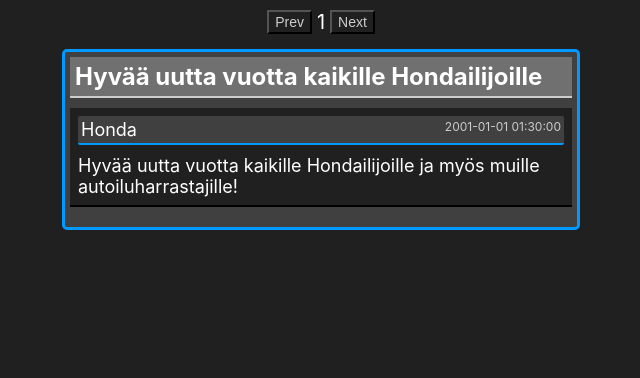
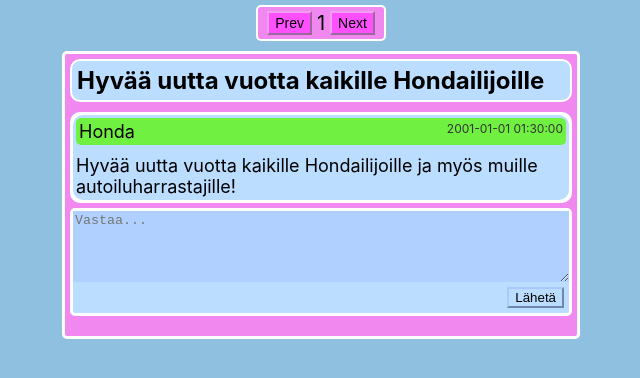
Before and after one commit to JokkeT/emodim-front, a React (Create React App) app in the folder front/message-analyzer/: page / in a window 1280 px wide. Shown: the top 378 px of the page, without its empty margins (319-959 px from the left). Built offline with nearby package versions, Linux system fonts and the light colour scheme.

Commit message:
color scheme change, response field first version

```diff
--- a/front/message-analyzer/public/index.html
+++ b/front/message-analyzer/public/index.html
@@ -6,7 +6,7 @@
   <meta name="viewport" content="width=device-width, initial-scale=1" />
   <meta name="theme-color" content="#000000" />
   <meta name="description" content="Web site created using create-react-app" />
-  <title>Forum Simulator</title>
+  <title>Message Analyzer</title>
 </head>
 
 <body>
--- a/front/message-analyzer/src/components/layout/layout.css
+++ b/front/message-analyzer/src/components/layout/layout.css
@@ -1,5 +1,5 @@
 .layout {
-    background-color: #202020;
+    background-color: #90c0e0;
     width: 100%;
     height: 100%;
     min-height: 100vh;
--- a/front/message-analyzer/src/components/message/message.css
+++ b/front/message-analyzer/src/components/message/message.css
@@ -1,8 +1,9 @@
 .message-box {
     margin: 3px 0px 10px 20px;
     padding: 3px;
-    background-color: #202020;
-    border-bottom: 2px black solid;
+    background-color: #bdf;
+    border: 3px white solid;
+    border-radius: 10px;
     font-size: 18px;
 }
 
@@ -10,20 +11,17 @@
     display: flex;
     flex-flow: row;
     justify-content: space-between;
-    background-color: #404040;
+    background-color: #70f040;
     margin-bottom: 10px;
     padding: 3px;
-    border-bottom: 2px #0099ff solid;
-    border-radius: 2px;
+    border-radius: 5px;
 }
 
 .date {
     font-size: 12px;
-    color: #cccccc;
+    color: #333;
 }
 
 .response {
-    background-color: #303030;
-    border-left: solid 1px #0099ff;
-    border-bottom: solid 1px #0099ff;
+    background-color: #add;
 }
--- a/front/message-analyzer/src/components/messageArea/messageArea.css
+++ b/front/message-analyzer/src/components/messageArea/messageArea.css
@@ -1,15 +1,15 @@
 
 .thread-start {
     margin: 5px;
-    padding: 5px;
-    background-color: #202020;
-    border-bottom: 2px black solid;
+    background-color: #fff;
+    border: 3px white solid;
     font-size: 18px;
+    border-radius: 10px;
 }
 
 .thread-start .message-box {
     margin: 0;
-    border-bottom: 0;
+    border: 0;
 }
 
 .comments {
--- a/front/message-analyzer/src/components/messageArea/messageArea.js
+++ b/front/message-analyzer/src/components/messageArea/messageArea.js
@@ -3,6 +3,7 @@
 
 import "./messageArea.css";
 import Message from "../message/message";
+import ResponseField from "../responseField/responseField";
 
 export class MessageArea extends Component {
 
@@ -14,6 +15,7 @@
                         data={this.props.startMessage}
                     />
                 </div>
+                <ResponseField />
                 <div className="comments">
                     {
                         this.props.comments && this.props.comments.map(comment => {
--- /dev/null
+++ b/front/message-analyzer/src/components/responseField/responseField.css
@@ -0,0 +1,30 @@
+.response-field {
+    display: flex;
+    flex-flow: column;
+    align-items: flex-end;
+    padding-left: 4px;
+    margin-left: 5px;
+    margin-right: 5px;
+    background-color: #bdf;
+    border: 3px white solid;
+    border-radius: 5px;
+}
+
+.response-text-input {
+    width: 100%;
+    max-width: 100%;
+    min-height: 5em;
+    height: fit-content;
+    background-color: #b0d0ff;
+    border: 0;
+}
+
+.response-button {
+    background-color: #bdf;
+    margin: 5px;
+    border-color: #a8c8ff;
+}
+
+textarea:focus {
+    outline: none;
+}
--- /dev/null
+++ b/front/message-analyzer/src/components/responseField/responseField.js
@@ -0,0 +1,20 @@
+import React from "react";
+import "./responseField.css";
+
+const ResponseField = () => {
+    return (
+        <div className="response-field">
+            <textarea
+                type="text"
+                className="response-text-input"
+                placeholder="Vastaa..."
+                maxLength={500}
+            >
+
+            </textarea>
+            <button className="response-button">Lähetä</button>
+        </div>
+    );
+}
+
+export default ResponseField;
--- a/front/message-analyzer/src/components/thread/thread.css
+++ b/front/message-analyzer/src/components/thread/thread.css
@@ -1,10 +1,10 @@
 .thread {
     display: flex;
     flex-direction: column;
-    border: 3px #0099ff solid;
+    border: 3px white solid;
     border-radius: 5px;
-    color: white;
-    background-color: #404040;
+    /* color: white; */
+    background-color: #f088f0;
     width: 40%;
     margin: 10px;
 }
@@ -12,8 +12,10 @@
 .title {
     margin: 5px;
     padding: 5px;
-    background-color: #707070;
-    border-bottom: 2px #cccccc solid;
+    background-color: #bdf;
+    border: 2px white solid;
+    border-radius: 10px;
     font-size: 24px;
     font-weight: bold;
+    /* color: rgb(255, 255, 255); */
 }
--- a/front/message-analyzer/src/components/threadChanger/threadChanger.css
+++ b/front/message-analyzer/src/components/threadChanger/threadChanger.css
@@ -1,15 +1,17 @@
 .thread-changer {
     display: flex;
     justify-content: center;
-    margin-top: 10px;
-    margin-bottom: 5px;
+    margin: 5px 0 0 0;
+    padding: 4px;
     font-size: 20px;
-    color: white;
+    background-color: #f088f0;
+    border-radius: 5px;
+    border: 2px white solid;
 }
 
 .thread-change-button {
     margin: 0px 5px;
     font-size: 14px;
-    background-color: #202020;
-    color: #cccccc;
+    background-color: #ff50ff;
+    border-color: #f0a0f0;
 }
```
Also changed, not shown: 2 other files (tests, documents, lock files or other folders).
